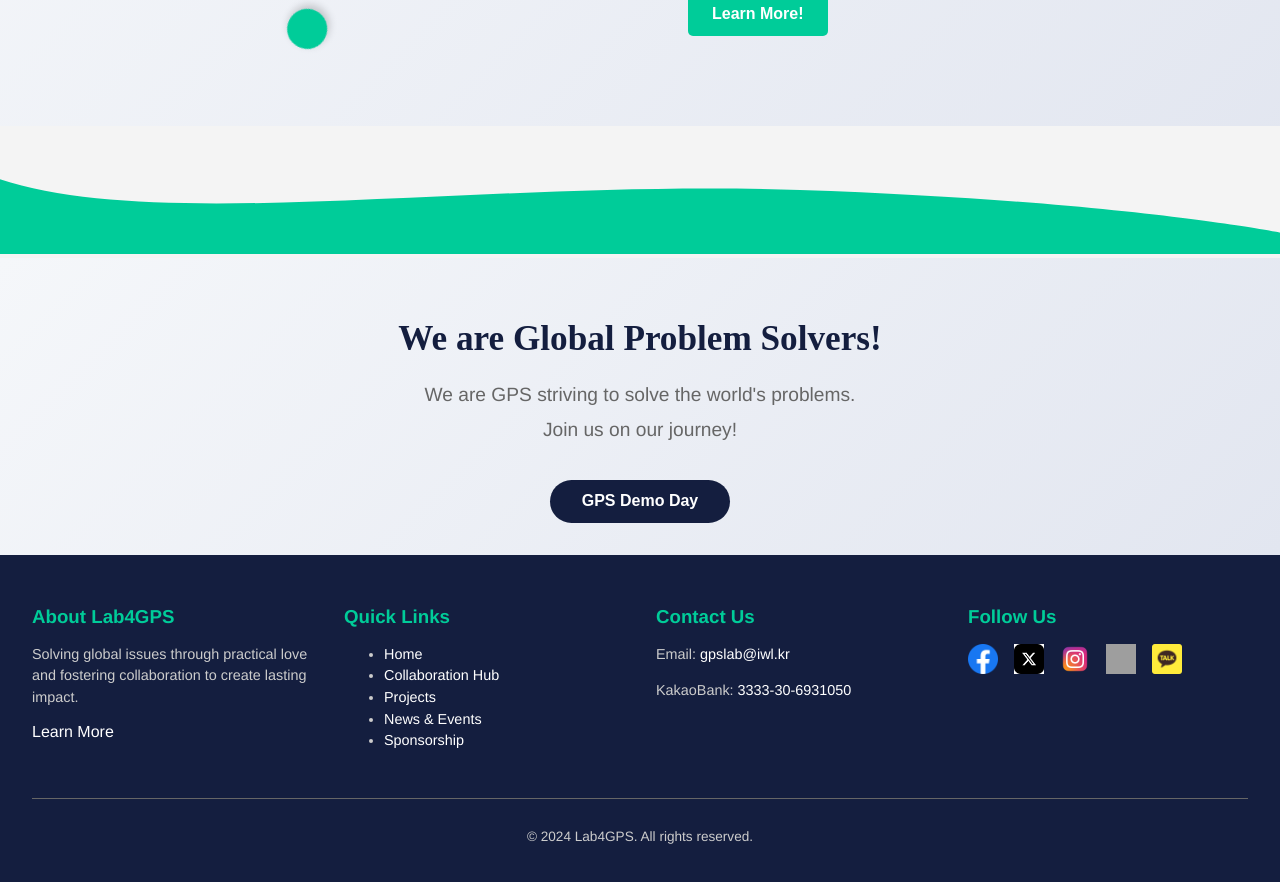
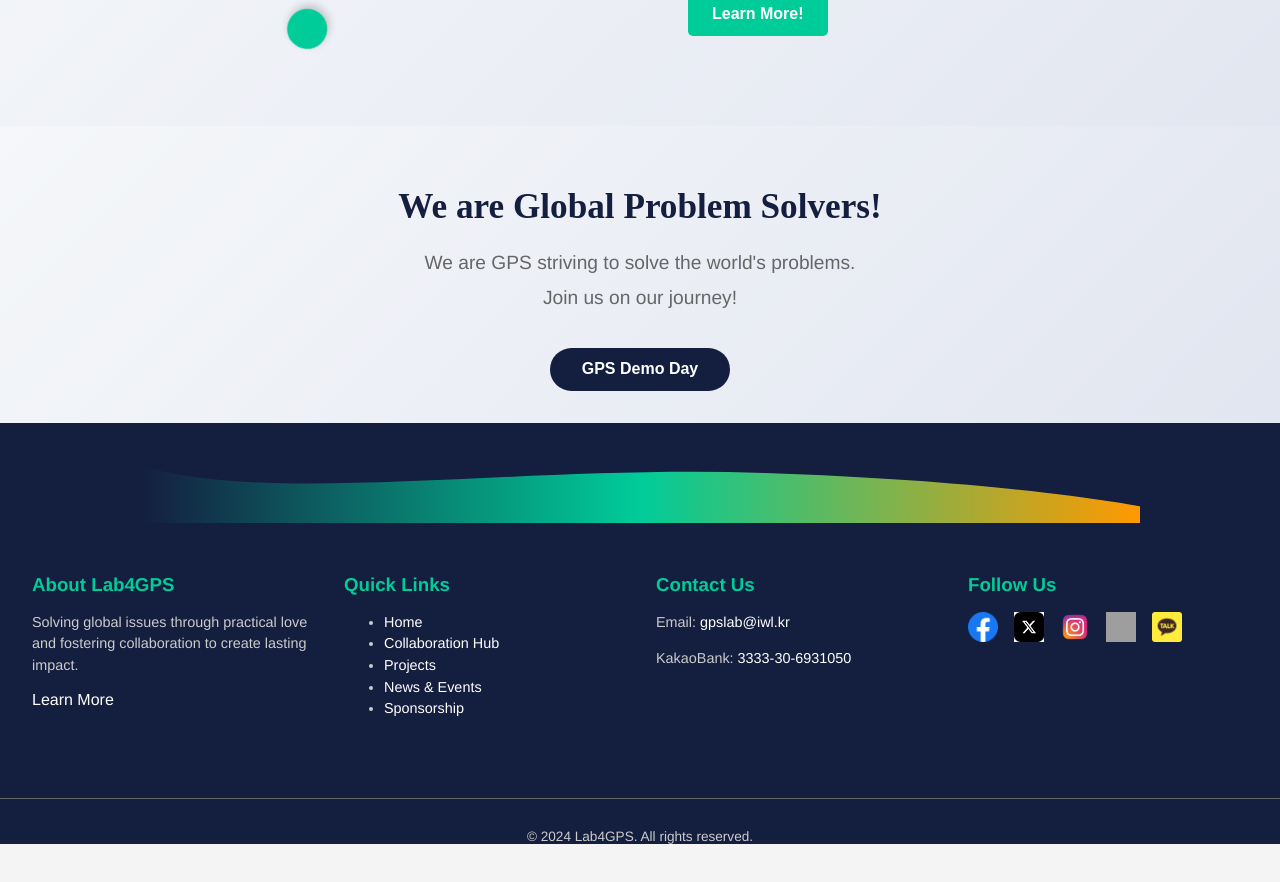
Before and after one commit to engomondiii/lab4gps-platform, a React (Create React App) app: page / in a window 1280 px wide. Shown: the part 1002-1884 px from the top of the page. After the commit the page ends 1859 px from the top, so only its background shows below. Built offline with nearby package versions, Linux system fonts and the light colour scheme; grey boxes are pictures that could not be loaded.

Commit message:
added these files

```diff
--- a/src/components/Footer/Footer.js
+++ b/src/components/Footer/Footer.js
@@ -5,6 +5,23 @@ import { Link } from 'react-router-dom';
 const Footer = () => {
   return (
     <footer className="footer">
+      {/* Wavy Separator */}
+      <div className="footer-separator">
+        <svg viewBox="0 0 1200 120" xmlns="http://www.w3.org/2000/svg">
+          <defs>
+            <linearGradient id="footer-gradient-colors" x1="0" y1="0" x2="1" y2="0">
+              <stop offset="0%" stopColor="#141e3f" />
+              <stop offset="50%" stopColor="#00cc99" />
+              <stop offset="100%" stopColor="#FF9900" />
+            </linearGradient>
+          </defs>
+          <path
+            d="M0,49.99C150,100,450,50,750,60C1050,70,1200,100,1200,100V120H0V49.99Z"
+            fill="url(#footer-gradient-colors)"
+          />
+        </svg>
+      </div>
+
       <div className="footer-container">
         <div className="footer-section">
           <h3>About Lab4GPS</h3>
@@ -26,9 +43,7 @@ const Footer = () => {
         <div className="footer-section">
           <h3>Contact Us</h3>
           <p>Email: <a href="mailto:info@lab4gps.org" className="footer-link">gpslab@iwl.kr</a></p>
-          <p>KakaoBank: <a href="tel:+1234567890" className="footer-link">3333-30-6931050
-
-</a></p>
+          <p>KakaoBank: <a href="tel:+1234567890" className="footer-link">3333-30-6931050</a></p>
         </div>
         <div className="footer-section social-media">
           <h3>Follow Us</h3>
@@ -38,7 +53,6 @@ const Footer = () => {
             <a href="#" className="social-icon instagram" aria-label="Instagram"></a>
             <a href="#" className="social-icon linkedin" aria-label="LinkedIn"></a>
             <a href="#" className="social-icon talk" aria-label="talk"></a>
-
           </div>
         </div>
       </div>
--- a/src/components/overview/OverviewSection.js
+++ b/src/components/overview/OverviewSection.js
@@ -38,15 +38,22 @@ const OverviewSection = () => {
         </div>
       </div>
 
-      {/* Wavy Separator */}
-      <div className="section-separator">
+      {/* Wavy Separator with Gradient */}
+      {/* <div className="section-separator">
         <svg viewBox="0 0 1200 120" xmlns="http://www.w3.org/2000/svg">
+          <defs>
+            <linearGradient id="gradient-colors" x1="0" y1="0" x2="1" y2="0">
+              <stop offset="0%" stopColor="#141e3f" />
+              <stop offset="50%" stopColor="#00cc99" />
+              <stop offset="100%" stopColor="#FF9900" />
+            </linearGradient>
+          </defs>
           <path
             d="M0,49.99C150,100,450,50,750,60C1050,70,1200,100,1200,100V120H0V49.99Z"
-            fill="#00cc99"
+            fill="url(#gradient-colors)"
           />
         </svg>
-      </div>
+      </div> */}
 
       {/* Key Features Section */}
       <div className="overview-section features-section">
--- a/src/styles/Footer.css
+++ b/src/styles/Footer.css
@@ -1,8 +1,22 @@
+/* Footer Styling */
 .footer {
   background-color: #141e3f;
   color: #CCCCCC;
-    padding: 2rem;
   font-family: 'Helvetica', sans-serif;
+}
+
+/* Wavy Separator at the Top of Footer */
+.footer-separator {
+  width: 100%;
+  height: auto;
+  margin: 0;
+  overflow: hidden;
+}
+
+.footer-separator svg {
+  width: 100%;
+  height: 100px;
+  display: block;
 }
 
 .footer-container {
@@ -10,6 +24,7 @@
   flex-wrap: wrap;
   justify-content: space-between;
   gap: 2rem;
+  padding: 2rem;
 }
 
 .footer-section {
@@ -39,6 +54,7 @@
   color: #00cc99;
 }
 
+/* Social Media Icons */
 .social-media .social-icons {
   display: flex;
   gap: 1rem;
@@ -57,7 +73,7 @@
 }
 
 .social-icon.twitter {
-    background-image: url('../assets//Images/xlogo.png');
+  background-image: url('../assets/Images/xlogo.png');
 }
 
 .social-icon.instagram {
@@ -76,6 +92,7 @@
   transform: scale(1.2);
 }
 
+/* Footer Bottom */
 .footer-bottom {
   margin-top: 2rem;
   text-align: center;
```
Also changed, not shown: src/styles/OverviewSection.css (line endings or trailing spaces). Lines whose indentation alone changed are shown as unchanged.
